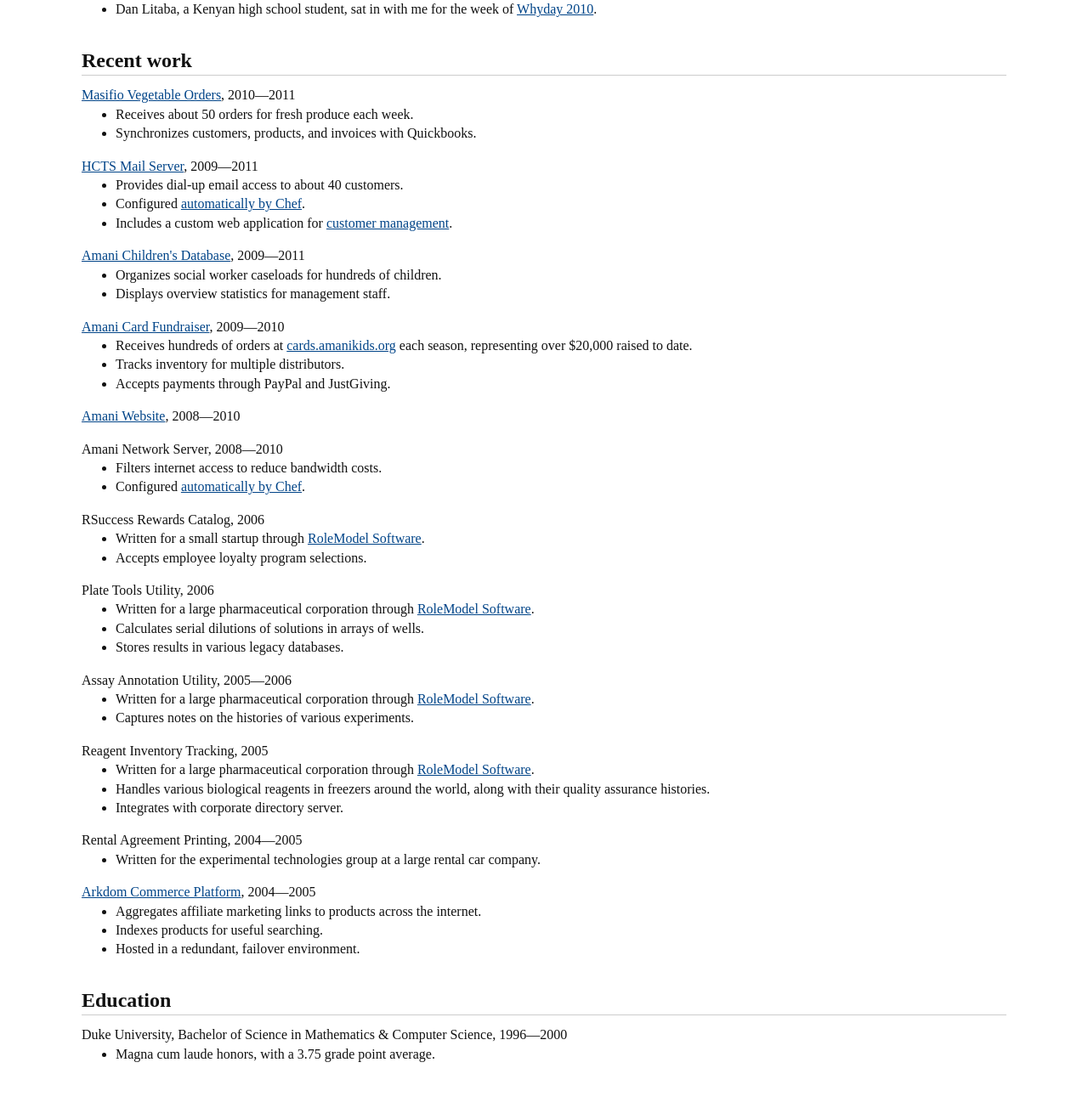
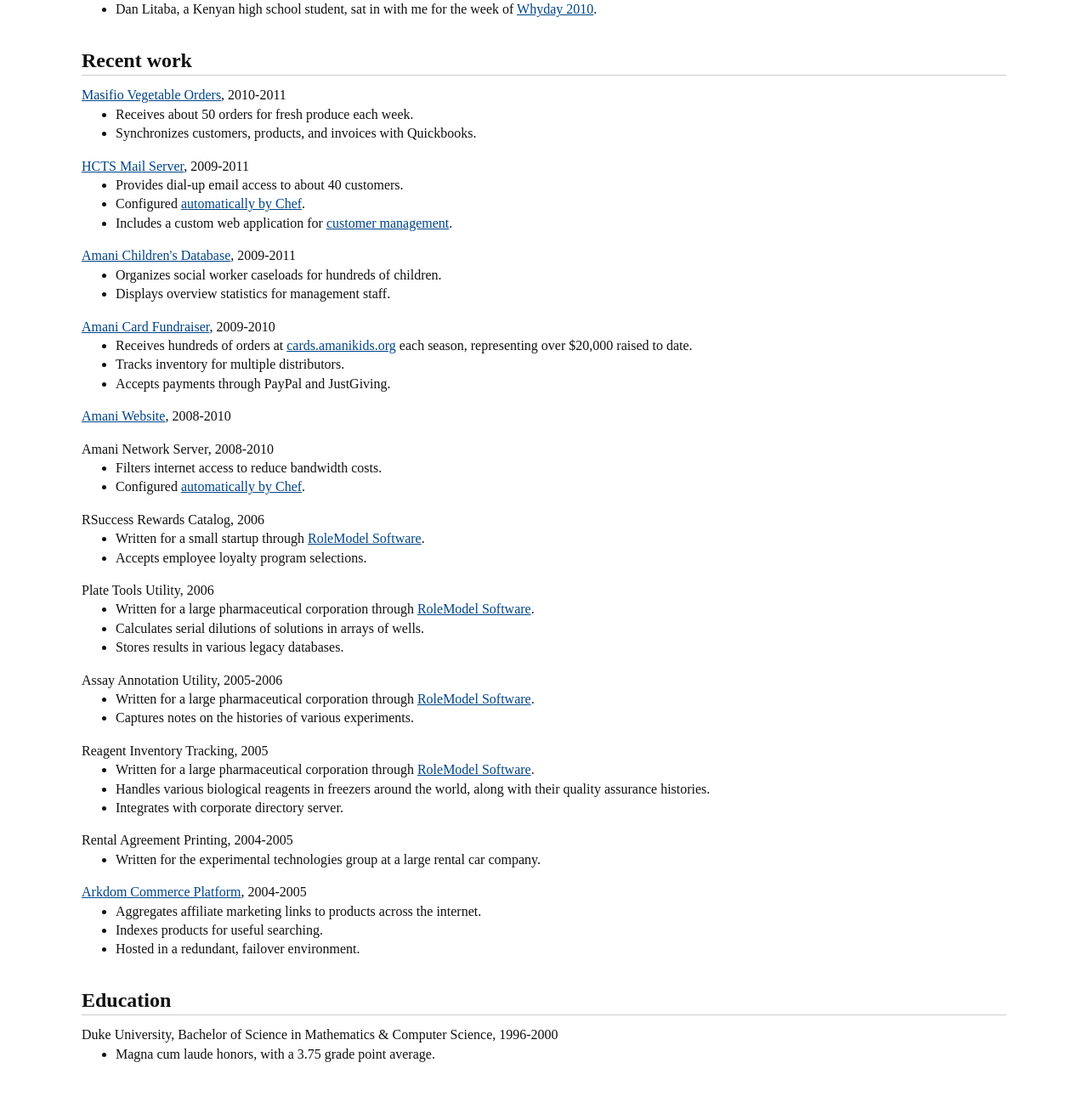
Before and after one commit to matthewtodd/matthewtodd.github.io, a Jekyll site: the page app/resume.html, which Jekyll copies as it is, in a window 1280 px wide. Shown: the part 597-1894 px from the top of the page at 85% size. Built offline with Jekyll 4.4.1, drawn with Linux system fonts in a browser that asks for light colours; part of the change alters nothing that is shown.

Commit message:
Use regular hyphens for date ranges.

```diff
--- a/app/resume.html
+++ b/app/resume.html
@@ -135,7 +135,7 @@
       <h1>Recent work</h1>
 
       <section>
-        <h1><a href="http://masifio.co.tz/">Masifio Vegetable Orders</a>, 2010&mdash;2011</h1>
+        <h1><a href="http://masifio.co.tz/">Masifio Vegetable Orders</a>, 2010-2011</h1>
         <ul>
           <li>Receives about 50 orders for fresh produce each week.</li>
           <li>Synchronizes customers, products, and invoices with Quickbooks.</li>
@@ -143,7 +143,7 @@
       </section>
 
       <section>
-        <h1><a href="http://hcts.org/email_service.html">HCTS Mail Server</a>, 2009&mdash;2011</h1>
+        <h1><a href="http://hcts.org/email_service.html">HCTS Mail Server</a>, 2009-2011</h1>
         <ul>
           <li>Provides dial-up email access to about 40 customers.</li>
           <li>Configured <a href="https://github.com/hcts/chef-repo">automatically by Chef</a>.</li>
@@ -152,7 +152,7 @@
       </section>
 
       <section>
-        <h1><a href="https://github.com/amanikids/kituo">Amani Children's Database</a>, 2009&mdash;2011</h1>
+        <h1><a href="https://github.com/amanikids/kituo">Amani Children's Database</a>, 2009-2011</h1>
         <ul>
           <li>Organizes social worker caseloads for hundreds of children.</li>
           <li>Displays overview statistics for management staff.</li>
@@ -160,7 +160,7 @@
       </section>
 
       <section>
-        <h1><a href="https://github.com/amanikids/cards">Amani Card Fundraiser</a>, 2009&mdash;2010</h1>
+        <h1><a href="https://github.com/amanikids/cards">Amani Card Fundraiser</a>, 2009-2010</h1>
         <ul>
           <li>Receives hundreds of orders at <a class="self" href="http://cards.amanikids.org/">cards.amanikids.org</a> each season, representing over $20,000 raised to date.</li>
           <li>Tracks inventory for multiple distributors.</li>
@@ -169,11 +169,11 @@
       </section>
 
       <section>
-        <h1><a href="http://amanikids.org/">Amani Website</a>, 2008&mdash;2010</h1>
+        <h1><a href="http://amanikids.org/">Amani Website</a>, 2008-2010</h1>
       </section>
 
       <section>
-        <h1>Amani Network Server, 2008&mdash;2010</h1>
+        <h1>Amani Network Server, 2008-2010</h1>
         <ul>
           <li>Filters internet access to reduce bandwidth costs.</li>
           <li>Configured <a href="https://github.com/amanikids/chef-repo">automatically by Chef</a>.</li>
@@ -198,7 +198,7 @@
       </section>
 
       <section>
-        <h1>Assay Annotation Utility, 2005&mdash;2006</h1>
+        <h1>Assay Annotation Utility, 2005-2006</h1>
         <ul>
           <li>Written for a large pharmaceutical corporation through <a href="http://rolemodelsoftware.com/">RoleModel Software</a>.</li>
           <li>Captures notes on the histories of various experiments.</li>
@@ -215,14 +215,14 @@
       </section>
 
       <section>
-        <h1>Rental Agreement Printing, 2004&mdash;2005</h1>
+        <h1>Rental Agreement Printing, 2004-2005</h1>
         <ul>
           <li>Written for the experimental technologies group at a large rental car company.</li>
         </ul>
       </section>
 
       <section>
-        <h1><a href="http://www.arkdom.com/arkdom/services1.html">Arkdom Commerce Platform</a>, 2004&mdash;2005</h1>
+        <h1><a href="http://www.arkdom.com/arkdom/services1.html">Arkdom Commerce Platform</a>, 2004-2005</h1>
         <ul>
           <li>Aggregates affiliate marketing links to products across the internet.</li>
           <li>Indexes products for useful searching.</li>
@@ -235,7 +235,7 @@
       <h1>Education</h1>
 
       <section>
-        <h1>Duke University, Bachelor of Science in Mathematics &amp; Computer Science, 1996&mdash;2000</h1>
+        <h1>Duke University, Bachelor of Science in Mathematics &amp; Computer Science, 1996-2000</h1>
         <ul>
           <li>Magna cum laude honors, with a 3.75 grade point average.</li>
         </ul>
```
